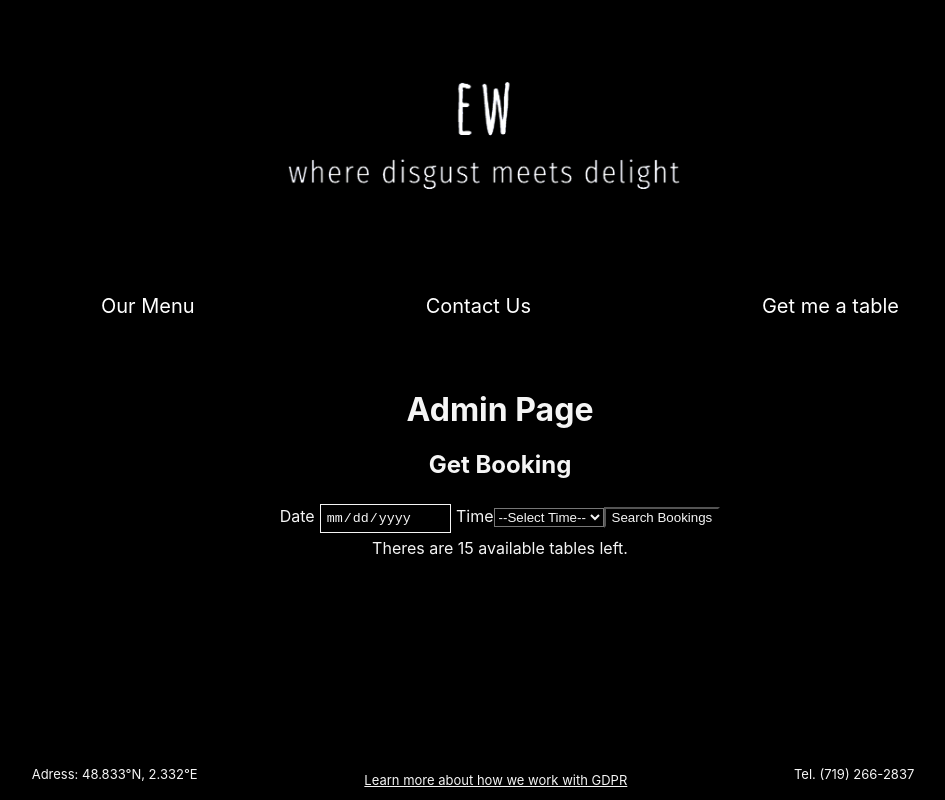
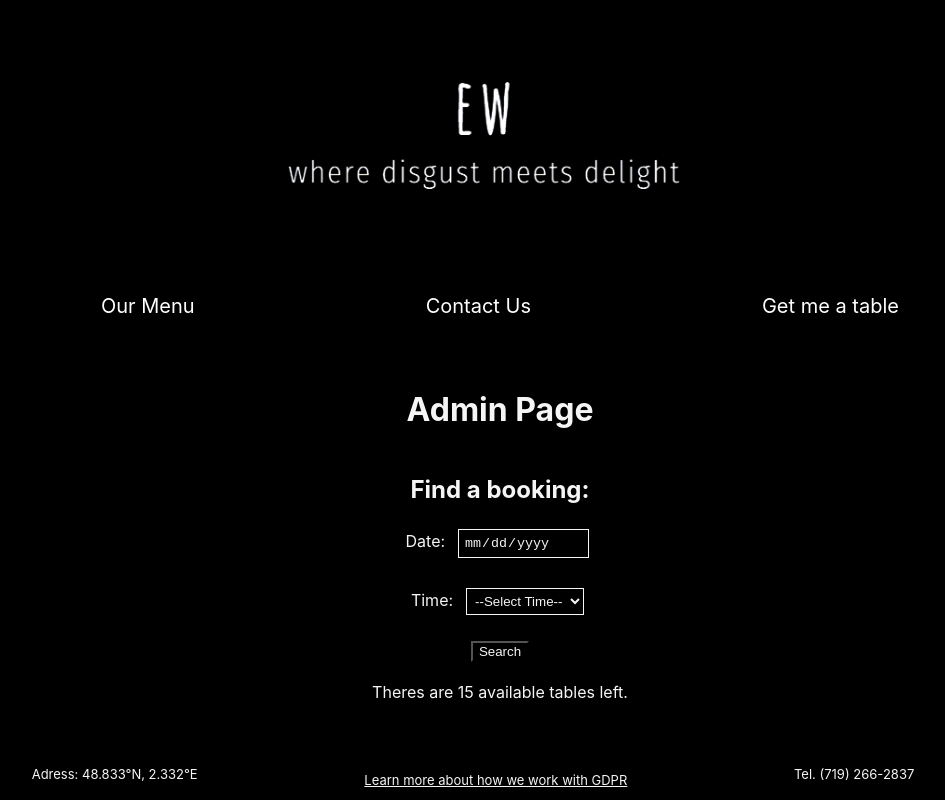
Before and after one commit to amwallgren/EW, a React (Create React App) app in the folder therestaurant/: page /admin in a window 1280 px wide. Shown: the whole page, without its empty margins (140-1085 px from the left). Built offline with nearby package versions, Linux system fonts and the light colour scheme.

Commit message:
syled admin form/page

```diff
--- a/therestaurant/src/Styles/CreateRestaurantBtn.css
+++ b/therestaurant/src/Styles/CreateRestaurantBtn.css
@@ -3,12 +3,11 @@
   flex-direction: column;
   align-items: center;
   justify-content: center;
-  width: 100%;
-  max-width: 500px;
+  width: 50%;
+  max-width: 200px;
   margin: 0 auto;
   padding: 20px;
   border-radius: 5px;
-  box-shadow: 0px 0px 10px rgba(0, 0, 0, 0.15);
 }
 
 .create-restaurant-btn-label {
--- a/therestaurant/src/Styles/Form.css
+++ b/therestaurant/src/Styles/Form.css
@@ -98,8 +98,46 @@ input {
 
 
 
+.gdprFormLink {
+  margin-top: 1rem;
+  color: red;
+  font-size: 0.5rem;
+  text-align: center;
+  background-color: rgba(0, 0, 0, 0);
+}
+.contactBox {
+  position: relative;
+  right: 1.01rem;
+}
 
 
+.sendButton {
+  margin-top: 1rem;
+}
+.sendButton:hover {
+  color: #63a967;
+}
+
+
+.getBookingContainer {
+padding: 5px;
+
+}
+.booking-list-ul {
+  list-style-type: none;
+}
+
+label {
+  margin-right: 0.5rem;
+}
+.selectTime {
+  border: 1px solid whitesmoke;
+  padding: 4px;
+  margin: 5px;
+}
+.searchBookingButton:hover {
+  color: #4caf50;
+}
 
 
 /* Step Indicator Styles */
@@ -149,23 +187,3 @@ input {
 .nav-button:hover {
   background-color: #ddd;
 }
-
-.gdprFormLink {
-  margin-top: 1rem;
-  color: red;
-  font-size: 0.5rem;
-  text-align: center;
-  background-color: rgba(0, 0, 0, 0);
-}
-.contactBox {
-  position: relative;
-  right: 1.01rem;
-}
-
-
-.sendButton {
-  margin-top: 1rem;
-}
-.sendButton:hover {
-  color: #63a967;
-}
--- a/therestaurant/src/Styles/getBooking.css
+++ /dev/null
@@ -1,3 +0,0 @@
-.booking-list-ul {
-    list-style-type: none;
-}
--- a/therestaurant/src/components/_Admin/Admin.css
+++ b/therestaurant/src/components/_Admin/Admin.css
@@ -62,11 +62,10 @@
   padding: 5px 7px;
 }
 
-.admin-container {
+.adminContainer {
   display: flex;
   flex-direction: column;
   align-items: center;
-  gap: 20px;
 }
 
 .booking-actions {
--- a/therestaurant/src/components/_Admin/Admin.jsx
+++ b/therestaurant/src/components/_Admin/Admin.jsx
@@ -1,6 +1,7 @@
 import React, { useState } from "react";
 import { CreateRestaurant } from "./CreateRestaurant";
 import { GetBooking } from "./GetBooking";
+import './Admin.css';
 
 export const Admin = () => {
   const [restaurantId, setRestaurantId] = useState(null);
@@ -12,7 +13,7 @@ export const Admin = () => {
   };
 
   return (
-    <div className="admin-container">
+    <div className="adminContainer">
       <h1>Admin Page</h1>
       {!isRestaurantCreated && (
         <CreateRestaurant onRestaurantCreated={handleRestaurantCreated} />
--- a/therestaurant/src/components/_Admin/GetBooking.jsx
+++ b/therestaurant/src/components/_Admin/GetBooking.jsx
@@ -3,7 +3,7 @@ import { useWeb3 } from "../../Services/web3Service";
 import { EditBooking } from "./EditBooking";
 import { RemoveBooking } from "./RemoveBooking";
 import { BookingSystem } from "../Booking/BookingSystem";
-import "../../Styles/getBooking.css";
+import "../../Styles/Form.css";
 export const GetBooking = () => {
   const web3Context = useWeb3();
   const { web3, contract } = web3Context || {};
@@ -103,10 +103,10 @@ export const GetBooking = () => {
     );
   });
   return (
-    <div className="get-booking-container">
-      <h2 className="get-booking-title">Get Booking</h2>
+    <div className="getBookingContainer">
+      <h2 className="get-booking-title">Find a booking:</h2>
       <form>
-        <label htmlFor="date">Date</label>
+        <label htmlFor="date">Date:</label>
         <input
           type="date"
           id="date"
@@ -114,9 +114,9 @@ export const GetBooking = () => {
           value={date}
           onChange={(e) => setDate(e.target.value)}
           required
-        />
-        <label htmlFor="time">Time</label>
-        <select
+        /> <br /> <br />
+        <label htmlFor="time">Time:</label>
+        <select className="selectTime"
           id="time"
           name="time"
           value={time}
@@ -127,15 +127,16 @@ export const GetBooking = () => {
           <option value="18:00">18:00</option>
           <option value="21:00">21:00</option>
         </select>
-        <button type="button" onClick={handleGetBooking}>
-          Search Bookings
+        <br /> <br />
+        <button className="searchBookingButton" type="button" onClick={handleGetBooking}>
+          Search
         </button>
-      </form>
+      </form> <br />
       {bookingListModal && (
         <div className="booking-list-modal">
           <div className="booking-list-modal-content">
             <button onClick={closeBookingListModal}>Close</button>
-            <h3>Booking List</h3>
+            <h3>Booking List:</h3>
             {bookingsListHtml}
           </div>
         </div>
```
